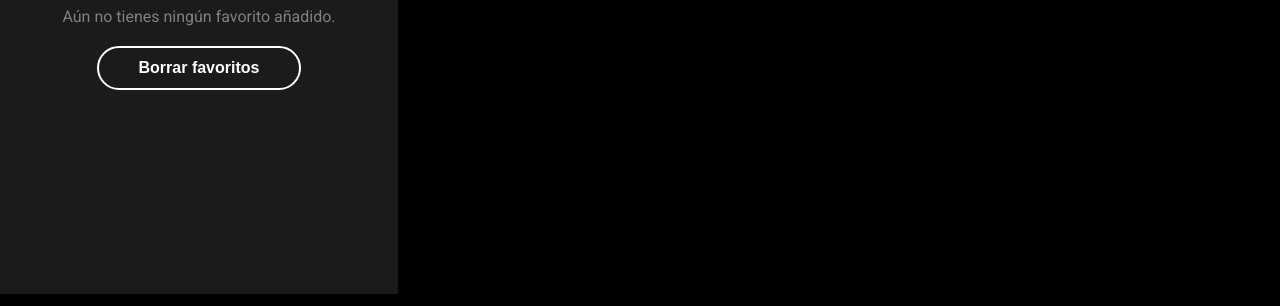
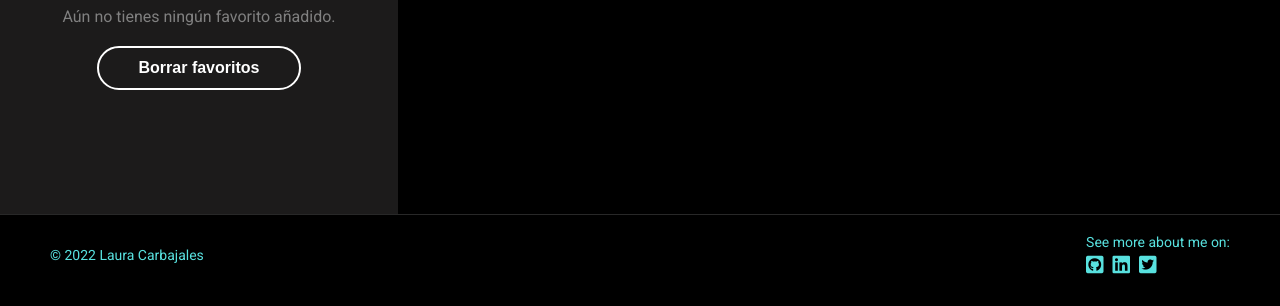
Before and after one commit to Adalab/modulo-2-evaluacion-final-Laura-Carbajales, a website: page docs/index.html in a window 1280 px wide. Shown: the part 494-800 px from the top of the page. Drawn offline with Linux system fonts and the light colour scheme; a web font is replaced by a local one.

Commit message:
add footer

```diff
--- a/docs/index.html
+++ b/docs/index.html
@@ -23,7 +23,6 @@
 </head>
 
 <body class="page">
-
   <section class="finder">
     <img class="finder__img" src="./assets/images/logo.svg" alt="" />
     <h1 class="finder__title">Buscador de series Anime</h1>
@@ -57,7 +56,19 @@
           </ul>
       </section>
   </div>
+  <footer class="footer">
+      <small class="footer__copy">&copy; 2022 Laura Carbajales</small>
+      <section class="footer__rrss">
+          <h3 class="footer__rrss--title">See more about me on:</h3>
+          <a href="#" class="footer__rrss--link"><i
+                  class="icon fab fa-github-square"></i></a>
+          <a href="#" class="footer__rrss--link"><i
+                  class="icon fab fa-linkedin"></i></a>
+          <a href="#" class="footer__rrss--link"><i
+                  class="icon fab fa-twitter-square"></i></a>
+      </section>
 
+  </footer>
   <script src="./assets/js/main.js"></script>
 </body>
 
--- a/src/scss/layout/_favorites.scss
+++ b/src/scss/layout/_favorites.scss
@@ -3,7 +3,7 @@
   width: 30vw;
   min-width: 350px;
   padding: 10px;
-  min-height: calc(100vh - 474px);
+  min-height: calc(100vh - 554px);
   &__subgroup {
     display: flex;
     justify-content: center;
--- /dev/null
+++ b/src/scss/layout/_footer.scss
@@ -0,0 +1,30 @@
+.footer {
+  border-top: 1px solid rgba(128, 128, 128, 0.31);
+  height: 80px;
+  padding: 0px 50px 0px 50px;
+  display: flex;
+  justify-content: space-between;
+  align-items: center;
+  &__copy {
+    font-size: 14px;
+    color: rgb(88, 225, 223);
+  }
+  &__rrss {
+    &--title {
+      font-size: 14px;
+      font-weight: normal;
+      color: rgb(88, 225, 223);
+    }
+    &--link {
+      color: rgb(88, 225, 223);
+      & .icon {
+        font-size: 20px;
+        margin-right: 5px;
+        margin-top: 5px;
+        &:hover {
+          color: white;
+        }
+      }
+    }
+  }
+}
--- a/src/scss/main.scss
+++ b/src/scss/main.scss
@@ -1,6 +1,7 @@
 @import 'core/variables';
 @import 'core/reset';
 @import 'layout/partial_main';
+@import 'layout/footer';
 @import 'layout/favorites';
 @import 'layout/finder';
 @import 'layout/results';
```
Also changed, not shown: src/html/index.html (+1 -2 lines), src/html/partials/footer.html (added, +13 -0 lines), docs/assets/css/main.css.
